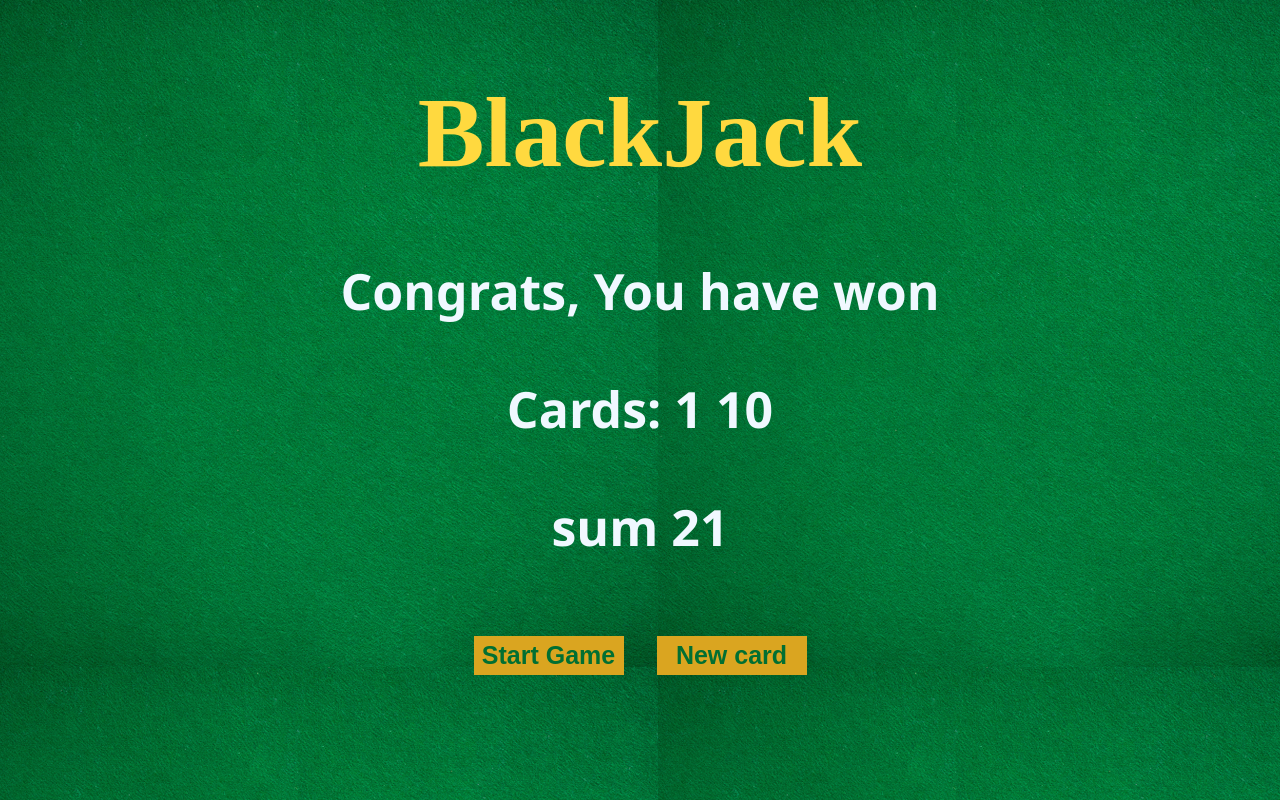
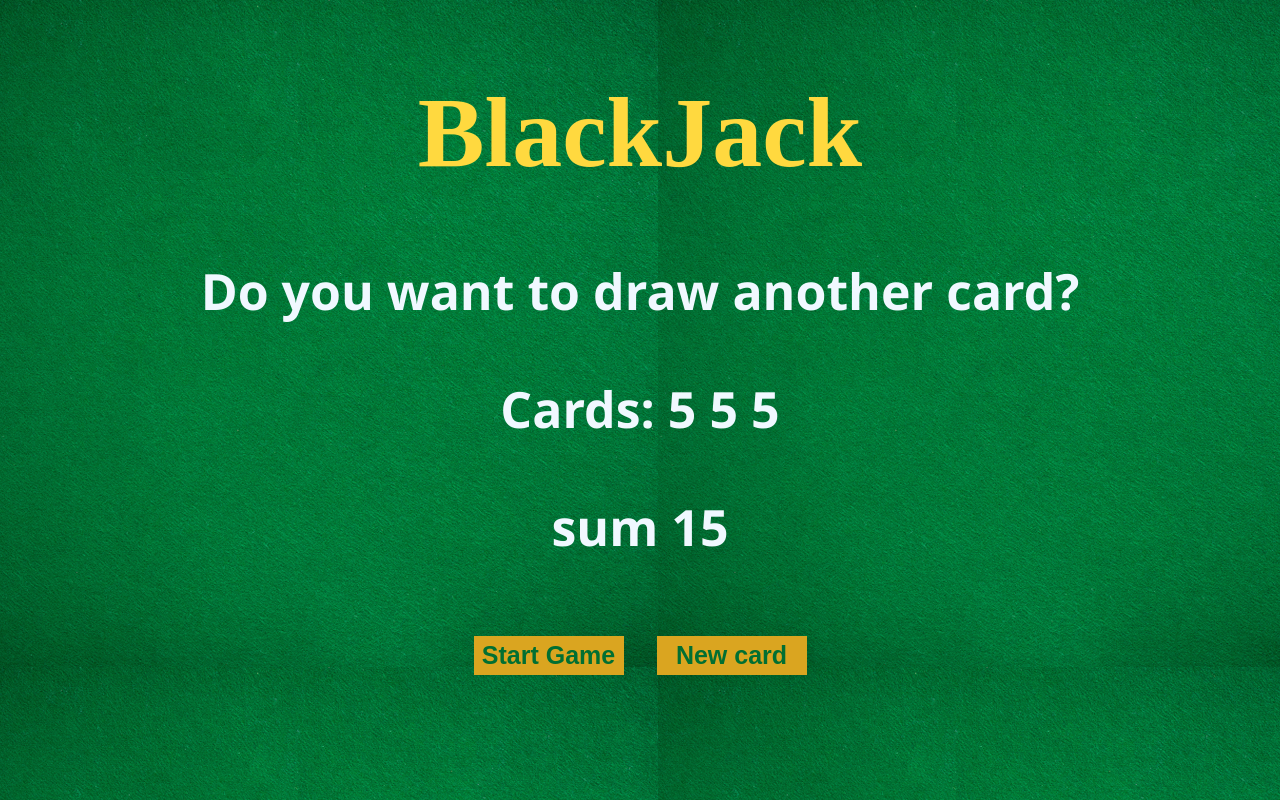
Before and after one commit to Rishab1023/blackjack-game, a plain HTML site: page Main-game/index.html in a window 1280 px wide. Both pictures are taken after a click on the button "New card". Drawn offline with Linux system fonts and the light colour scheme.

Commit message:
Refactor card game logic and add practice script
Updated Main-game/index.js to use getRandomCard for card values and improved card rendering. Modified practice/1.html to load 2.js instead of 1.js. Enhanced practice/1.js with race time functions and logging. Added new practice/2.js to render a sentence in the DOM.

```diff
--- a/Main-game/index.js
+++ b/Main-game/index.js
@@ -1,6 +1,6 @@
 // Game elements
-let firstcard = 1;
-let secondcard = 10;
+let firstcard = getRandomCard();
+let secondcard = getRandomCard();
 let cards = [firstcard, secondcard]; // array ordered list of items
 let sum = firstcard + secondcard;
 let hasBlackjack = false;
@@ -11,13 +11,20 @@ let messageEl = document.getElementById("message-el");
 let sumEl = document.querySelector("#sum-el");
 let cardsEl = document.querySelector("#cards-el");
 
+function getRandomCard() {
+  return 5;
+}
+
 // start button
 function startGame() {
   renderGame();
 }
 function renderGame() {
   console.log(firstcard, "", secondcard);
-  cardsEl.textContent = "Cards: " + cards[0] + " " + cards[1];
+  cardsEl.textContent = "Cards: ";
+  for (let i = 0; i < cards.length; i++) {
+      cardsEl.textContent += cards[i] + " "
+  }
   sumEl.textContent = "sum" + " " + sum;
   if (sum < 21) {
     message = "Do you want to draw another card?";
@@ -33,7 +40,7 @@ function renderGame() {
 }
 
 function newcard() {
-  let thirdcard = 10
+  let thirdcard = getRandomCard();
   sum = sum + thirdcard;
   cards.push(thirdcard);
   renderGame();
--- a/practice/1.html
+++ b/practice/1.html
@@ -3,6 +3,6 @@
     </head>
     <body>
         <p id="greeting-el"></p>
-        <script src="1.js"></script>
+        <script src="2.js"></script>
     </body>
 </html>
```
Also changed, not shown: practice/1.js (+32 -3 lines), practice/2.js (added, +9 -0 lines).
